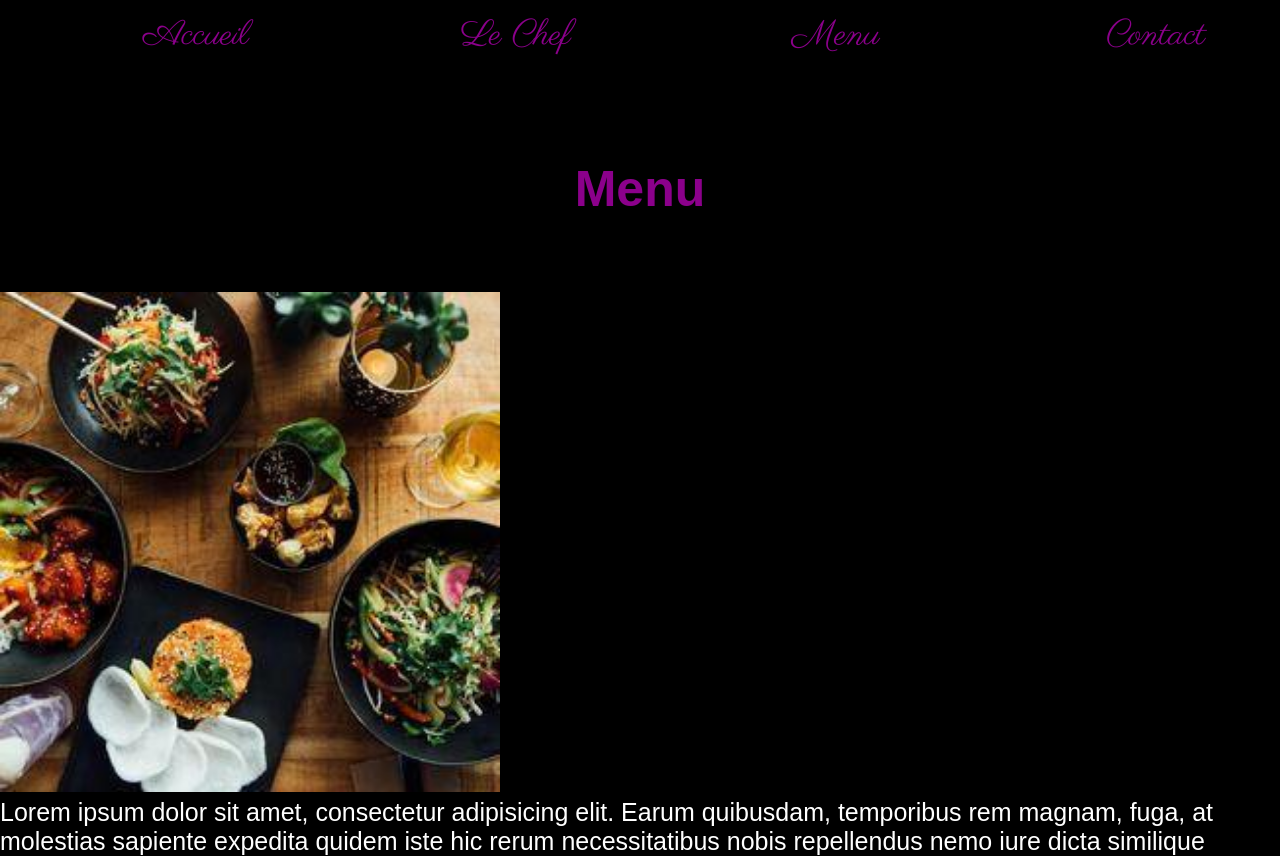
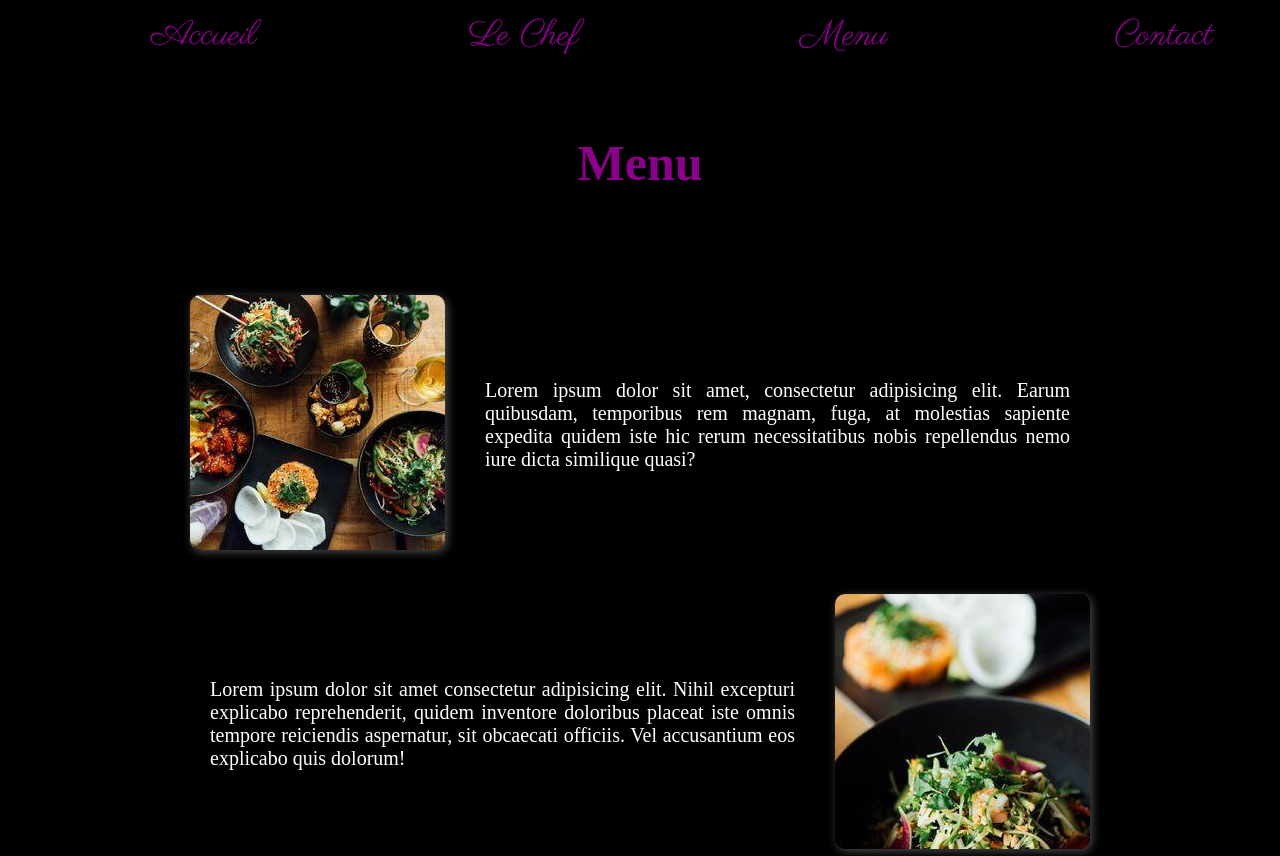
Before and after one commit to C0D3Withwally/Restaurant, a plain HTML site: page menu.html in a window 1280 px wide. Shown: the top 856 px of the page. Drawn offline with Linux system fonts and the light colour scheme.

Commit message:
correction css

```diff
--- a/menu.html
+++ b/menu.html
@@ -4,7 +4,7 @@
     <meta charset="UTF-8" />
     <meta name="viewport" content="width=device-width, initial-scale=1.0" />
     <title>QuébeCHine</title>
-    <link rel="stylesheet" href="stylesheet.css" />
+    <link rel="stylesheet" href="stylesheet1.css" />
     <link rel="preconnect" href="https://fonts.googleapis.com" />
     <link rel="preconnect" href="https://fonts.gstatic.com" crossorigin />
     <link
@@ -14,13 +14,13 @@
   </head>
   <body>
     <header class="header">
-      <h1 class="header">Menu</h1>
-      <nav class="">
+      <h1 class="header-title">Menu</h1>
+      <nav>
         <ul>
-          <li><a href="./index.html">Accueil</a></li>
-          <li><a href="./lechef.html">Le Chef</a></li>
-          <li><a href="./menu.html">Menu</a></li>
-          <li><a href="./contact.html">Contact</a></li>
+          <li><a href="./index.html" aria-label="Page d'accueil">Accueil</a></li>
+          <li><a href="./lechef.html" aria-label="Le chef">Le Chef</a></li>
+          <li><a href="./menu.html" aria-label="Menu">Menu</a></li>
+          <li><a href="./contact.html" aria-label="Contact">Contact</a></li>
         </ul>
       </nav>
     </header>
@@ -29,10 +29,10 @@
       <div class="gallery-item">
         <div class="image">
           <a target="_blank" href="001.jpg">
-            <img src="001.jpg" alt="un plat" width="500" height="500" />
+            <img src="001.jpg" alt="Un plat" width="500" height="500" />
           </a>
         </div>
-        <div class="desc">
+        <div class="box text-box">
           Lorem ipsum dolor sit amet, consectetur adipisicing elit. Earum quibusdam, temporibus rem magnam, fuga, at molestias sapiente expedita quidem iste hic rerum necessitatibus nobis repellendus nemo iure dicta similique quasi?
         </div>
       </div>
@@ -40,10 +40,10 @@
       <div class="gallery-item reverse">
         <div class="image">
           <a target="_blank" href="002.jpg">
-            <img src="002.jpg" alt="un plat" width="500" height="500" />
+            <img src="002.jpg" alt="Un plat" width="500" height="500" />
           </a>
         </div>
-        <div class="desc">
+        <div class="box text-box">
           Lorem ipsum dolor sit amet consectetur adipisicing elit. Nihil excepturi explicabo reprehenderit, quidem inventore doloribus placeat iste omnis tempore reiciendis aspernatur, sit obcaecati officiis. Vel accusantium eos explicabo quis dolorum!
         </div>
       </div>
@@ -51,10 +51,10 @@
       <div class="gallery-item">
         <div class="image">
           <a target="_blank" href="003.jpg">
-            <img src="003.jpg" alt="un plat" width="500" height="500" />
+            <img src="003.jpg" alt="Un plat" width="500" height="500" />
           </a>
         </div>
-        <div class="desc">
+        <div class="box text-box">
           Lorem, ipsum dolor sit amet consectetur adipisicing elit. Voluptas ipsam nemo impedit numquam commodi nesciunt quidem repellendus facilis adipisci placeat similique aspernatur cum necessitatibus fugit beatae, cumque non, eius consequuntur!
         </div>
       </div>
--- a/stylesheet.css
+++ b/stylesheet.css
@@ -121,7 +121,7 @@ nav ul li a.active {
 }
 
 .text-box p {
-    font-size: 35px;
+    font-size: 25px;
     color: white;
     padding: 20px;
     max-width: 500px;
--- /dev/null
+++ b/stylesheet1.css
@@ -0,0 +1,119 @@
+/* ===============================================
+   GALLERY CONTAINER
+   =============================================== */
+
+.gallery-container {
+  display: flex;
+  flex-direction: column;
+  align-items: center;
+  gap: 40px; /* Espacement entre les éléments */
+  max-width: 1200px;
+  margin: 50px auto;
+}
+
+/* STYLE DES ÉLÉMENTS DE LA GALERIE */
+.gallery-item {
+  display: flex;
+  align-items: center;
+  width: 100%;
+  max-width: 900px;
+  gap: 20px; /* Espacement entre image et texte */
+}
+
+/* STYLE DES IMAGES */
+.gallery-item .image img {
+  width: 100%;
+  max-width: 400px; /* Ajuste la taille max des images */
+  height: auto;
+  border-radius: 10px; /* Coins arrondis */
+  box-shadow: 2px 2px 10px rgba(255, 255, 255, 0.3); /* Légère ombre */
+}
+
+/* STYLE DU TEXTE */
+.gallery-item .text-box {
+  flex: 1; /* Permet au texte de prendre tout l'espace restant */
+  padding: 20px;
+  background-color: black;
+  border-radius: 10px;
+  text-align: justify;
+  color: white;
+  font-size: 20px;
+}
+
+/* ALTERNE L'ORDRE DES ÉLÉMENTS (1er = img à gauche, 2e = texte à gauche) */
+.gallery-item:nth-child(even) {
+  flex-direction: row-reverse;
+}
+
+/* RESPONSIVE DESIGN POUR LES PETITS ÉCRANS */
+@media (max-width: 768px) {
+  .gallery-item {
+    flex-direction: column !important; /* Force la colonne sur mobile */
+    text-align: center;
+  }
+
+  .gallery-item .image img {
+    max-width: 100%;
+  }
+}
+
+body {
+  background-color: black;
+}
+
+
+
+/* ===============================================
+   NAVIGATION BAR (Appliquée sur toutes les pages)
+   =============================================== */
+
+   nav ul {
+    display: flex;
+    justify-content: space-around;
+    list-style-type: none;
+    margin: 0;
+    padding: 0;
+    width: 100%;
+    height: 60px;
+    background-color: black;
+    position: fixed;
+    top: 0;
+    z-index: 100;
+}
+
+nav ul li {
+    text-align: center;
+    flex: 1;
+}
+
+nav ul li a {
+    display: block;
+    width: 100%;
+    color: darkmagenta;
+    font-family: "Parisienne", Arial, Helvetica, sans-serif;
+    font-size: 35px;
+    padding: 12px 16px;
+    text-decoration: none;
+}
+
+nav ul li a:hover {
+    background-color: whitesmoke;
+}
+
+nav ul li a.active {
+    background-color: #f1f1f1;
+    color: black;
+}
+
+
+.header {
+    text-align: center;
+    padding: 20px;
+    background-color: black;
+    margin-top: 80px; /* Compense la navbar fixe */
+}
+
+.header h1 {
+    color: darkmagenta;
+    font-size: 50px;
+}
```
Also changed, not shown: index.html (+1 -0 lines), leChef.html (+6 -6 lines).
